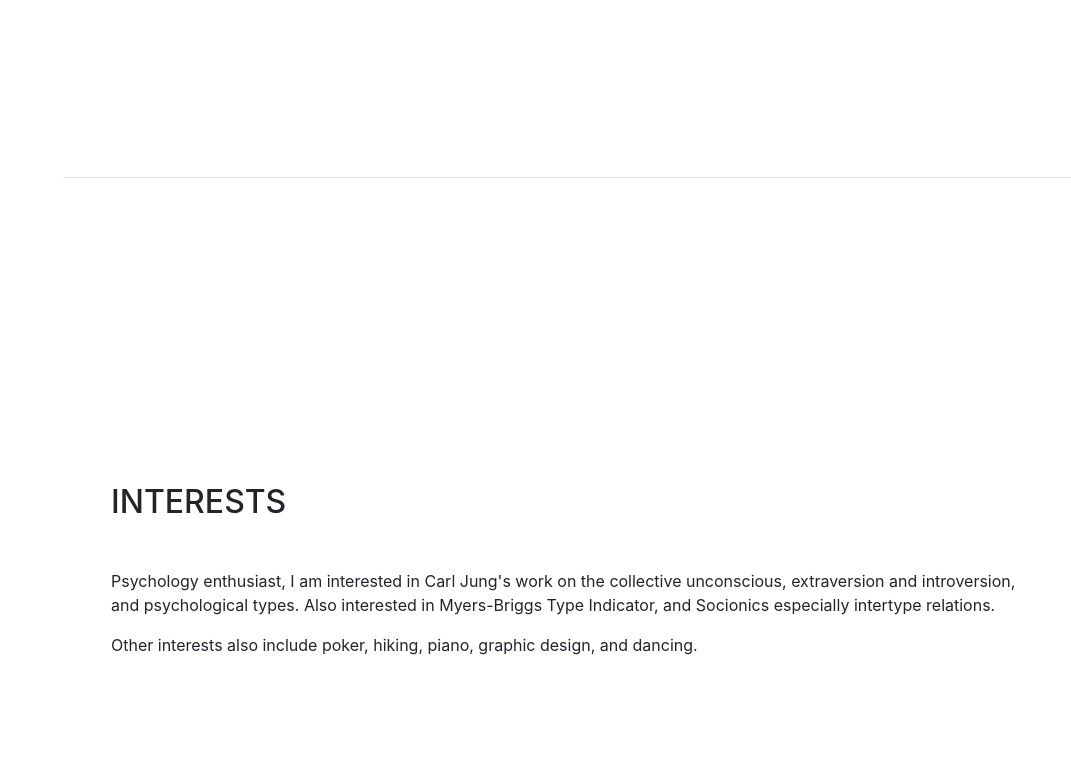
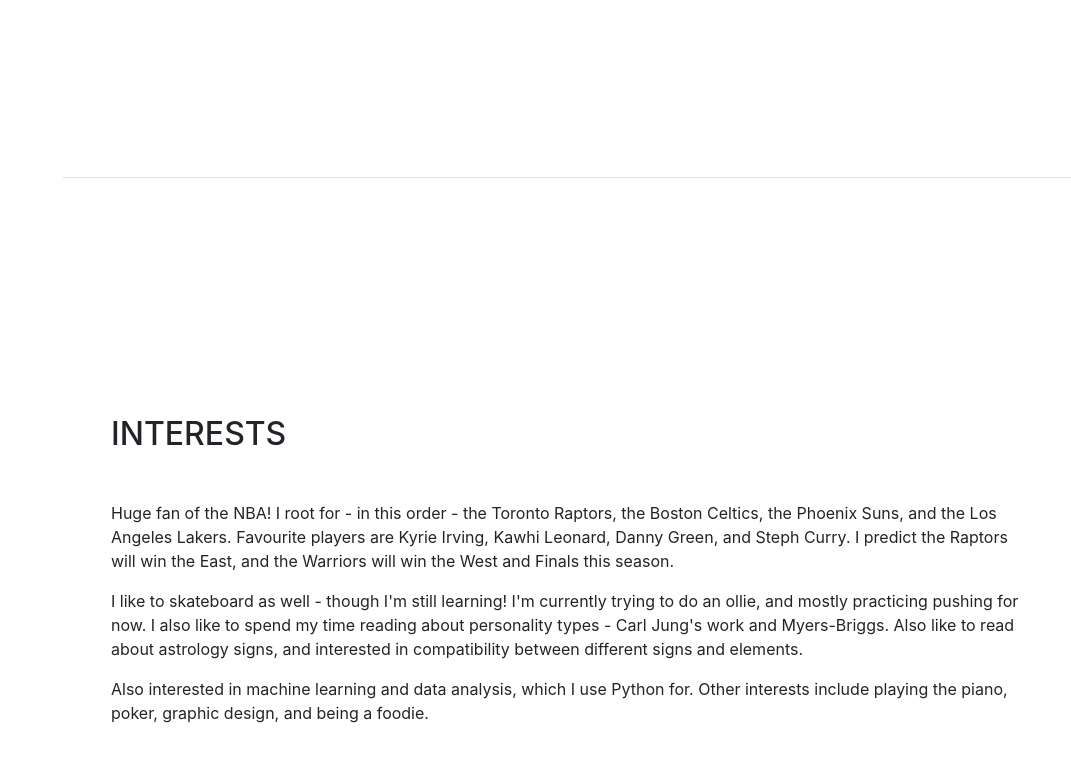
Before and after one commit to dimitriwalters/dimitriwalters.github.io, a website with bundled scripts: page index.html in a window 1280 px wide. Shown: the part 3155-3917 px from the top of the page, without its empty margins (209-1280 px from the left). Built offline with nearby package versions, Linux system fonts and the light colour scheme; a web font is replaced by a local one.

Commit message:
Update interests section of website

```diff
--- a/index.html
+++ b/index.html
@@ -276,9 +276,9 @@
       <section class="resume-section p-3 p-lg-5 d-flex flex-column" id="interests">
         <div class="my-auto">
           <h2 class="mb-5">Interests</h2>
-          <p>Psychology enthusiast, I am interested in Carl Jung's work on the collective unconscious, extraversion and introversion, and psychological types. Also interested in Myers-Briggs Type Indicator, and Socionics especially intertype relations.</p>
-          <p>Other interests also include poker, hiking, piano, graphic design, and dancing.</p>
-          <p></p>
+          <p>Huge fan of the NBA! I root for - in this order - the Toronto Raptors, the Boston Celtics, the Phoenix Suns, and the Los Angeles Lakers. Favourite players are Kyrie Irving, Kawhi Leonard, Danny Green, and Steph Curry. I predict the Raptors will win the East, and the Warriors will win the West and Finals this season.</p>
+          <p>I like to skateboard as well - though I'm still learning! I'm currently trying to do an ollie, and mostly practicing pushing for now. I also like to spend my time reading about personality types - Carl Jung's work and Myers-Briggs. Also like to read about astrology signs, and interested in compatibility between different signs and elements.</p>
+          <p>Also interested in machine learning and data analysis, which I use Python for. Other interests include playing the piano, poker, graphic design, and being a foodie.</p>
         </div>
       </section>
 
```
